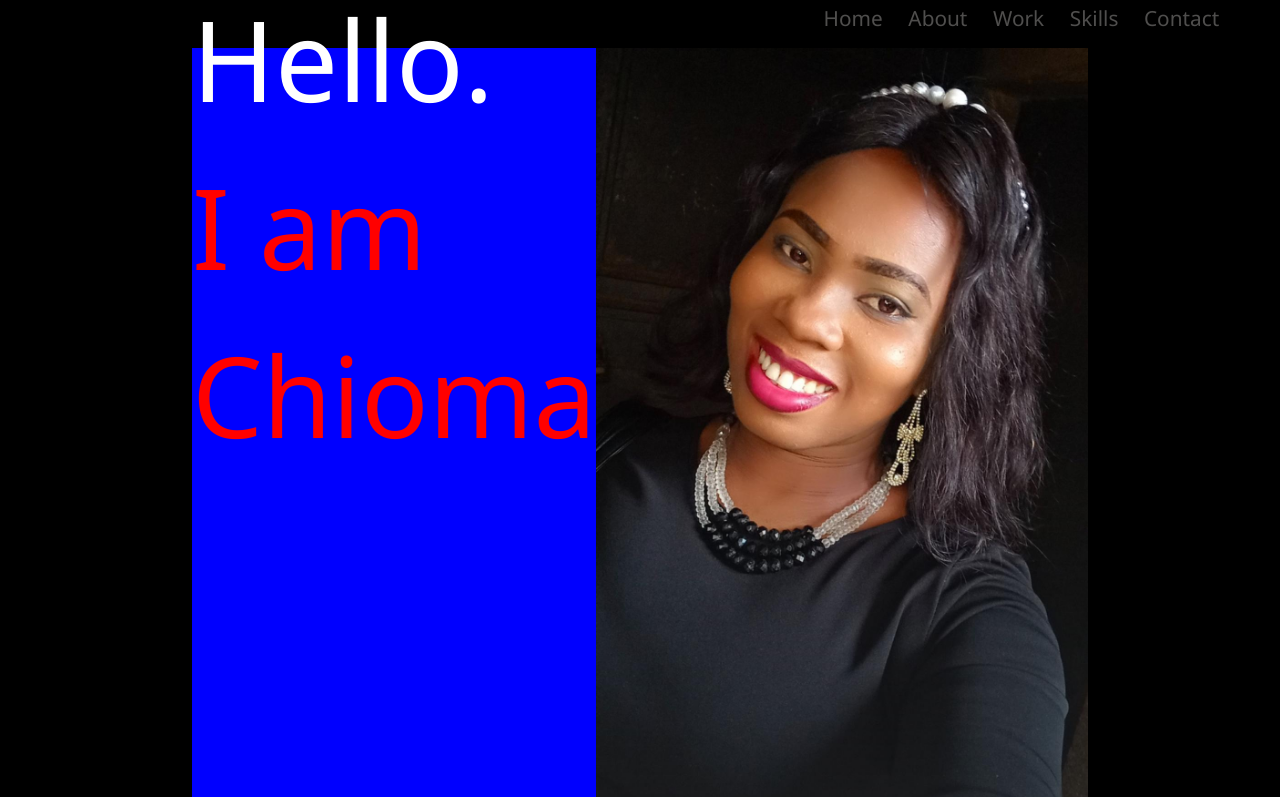
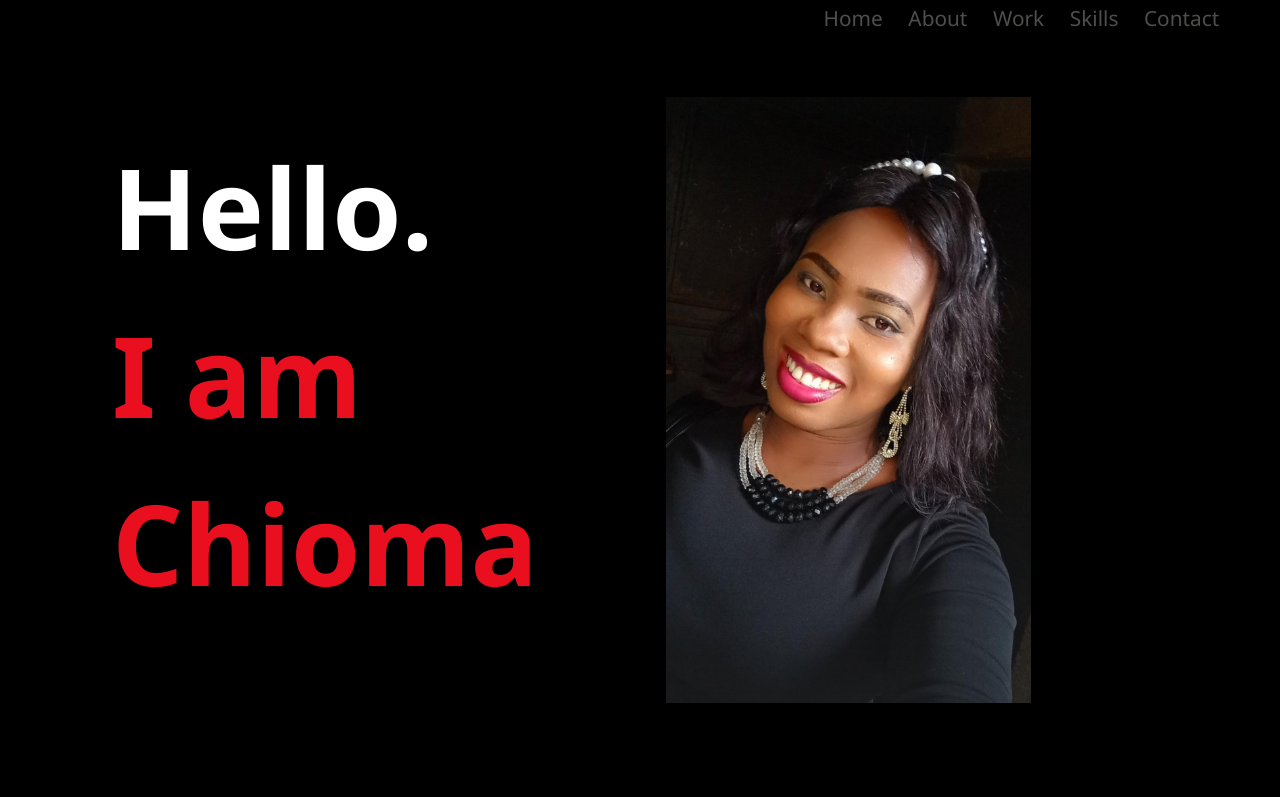
Before and after one commit to chiomaubaezuonu/my-portfolio, a Next.js app: page / in a window 1280 px wide. Shown: the top 797 px of the page. Built offline with nearby package versions, Linux system fonts and the light colour scheme.

Commit message:
Modified landing page

```diff
--- a/app/landing/landing.module.css
+++ b/app/landing/landing.module.css
@@ -1,25 +1,30 @@
-/* * {
-    padding: 0;
-    box-sizing: border-box;
-    margin: 0;
-} */
-
-.container {
+/* .container {
     display: flex;
     justify-content: space-between;
     align-items: center;
+    background-color: yellowgreen;
+} */
+
+.landingPageWrapper {
+    display: flex;
+    justify-content: space-around;
+    align-items: center;
+    background-color: black;
+    height: 100vh;
+    padding: 0 7rem;
 }
 
 .landingPage {
-    /* position: "relative";
-    background-color: greenyellow; */
-    background-color: blue;
+   margin: 4rem 0;
+   height: fit-content;
 }
 
 .bigText {
     font-size: 7rem;
+    font-weight: bold;
     cursor: pointer;
-    color: red;
+    color: #EA0F1E;
+    padding: 0;
 }
 
 .whiteText {
@@ -60,9 +65,9 @@
 }
 
 .background {
-    /* position: "absolute";
-    z-index: 1; */
-    width: 100%;
+    width: 58%;
+    height: auto;
+    margin-left: 8rem;
     background-color: black;
 }
 
@@ -229,6 +234,7 @@
     margin-bottom: 0.5rem;
     padding-left: 0rem;
 }
+
 /* contact page */
 .contactWrapper {
     margin: auto;
@@ -400,7 +406,8 @@
         height: 100vh;
         padding: 6rem 2rem;
     }
-    .smallScreenContactTitle{
+
+    .smallScreenContactTitle {
         text-align: center;
         font-size: 1.2rem;
     }
--- a/app/landing/page.tsx
+++ b/app/landing/page.tsx
@@ -59,7 +59,8 @@ const LandingPage = () => {
     }
     return (
         <div>
-            <div className='flex justify-between px-48 bg-black pt-30 h-screen'>
+            <div className={styles.landingPageWrapper}>
+            {/* flex justify-between px-48 pt-30 h-screen */}
                 <div className={styles.landingPage}>
                     <m.h1
                         initial={{ opacity: 0 }}
@@ -89,7 +90,7 @@ const LandingPage = () => {
                     initial={{ opacity: 0, scale: 2 }}
                     animate={{ opacity: 1, scale: 1, }}
                     transition={{ ease: "easeIn", duration: 0.2, delay: 0.5 }}>
-                    <Image className={styles.background} src={me2} alt="my-profile" width={200} height={200} />
+                    <Image className={styles.background} src={me2} alt="my-profile" />
                 </m.div>
 
             </div>
```
